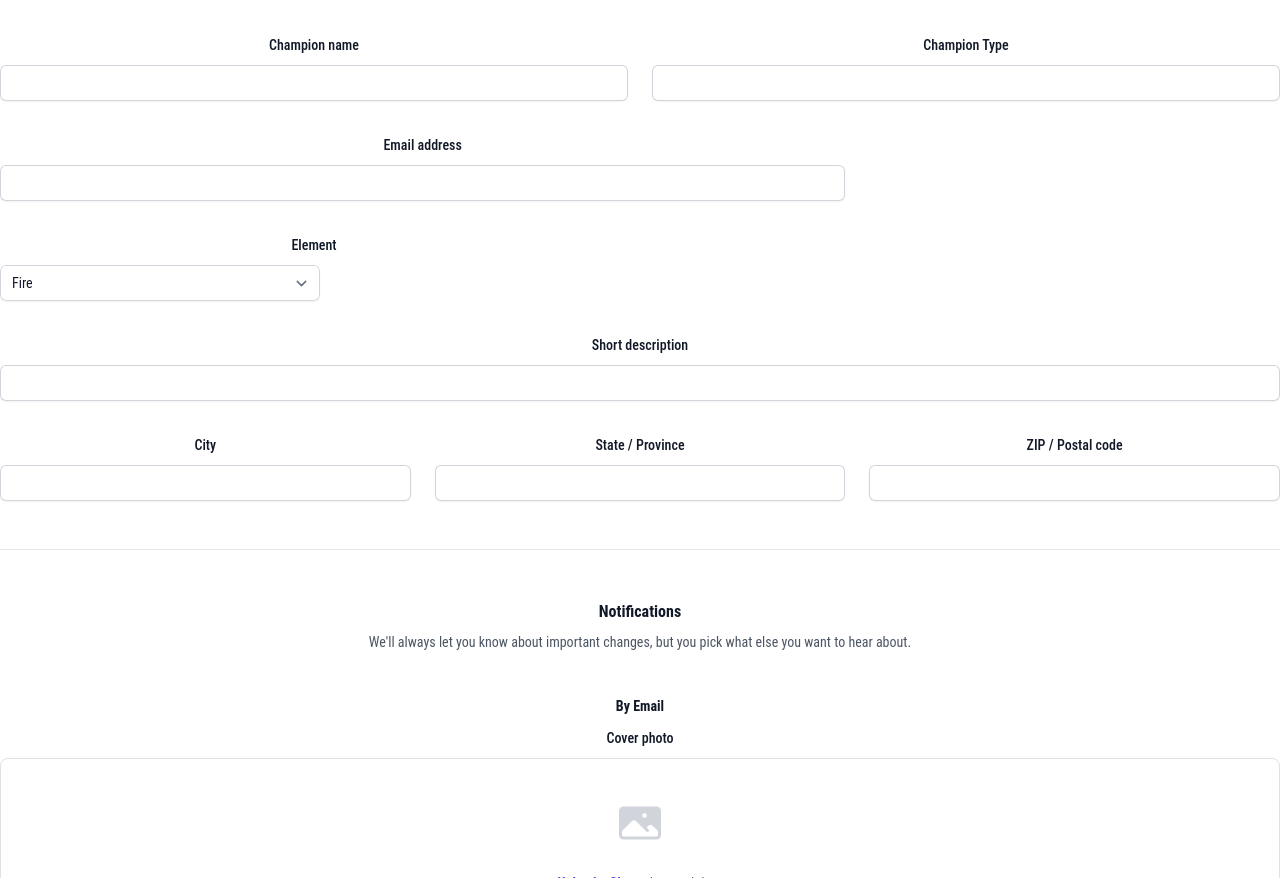
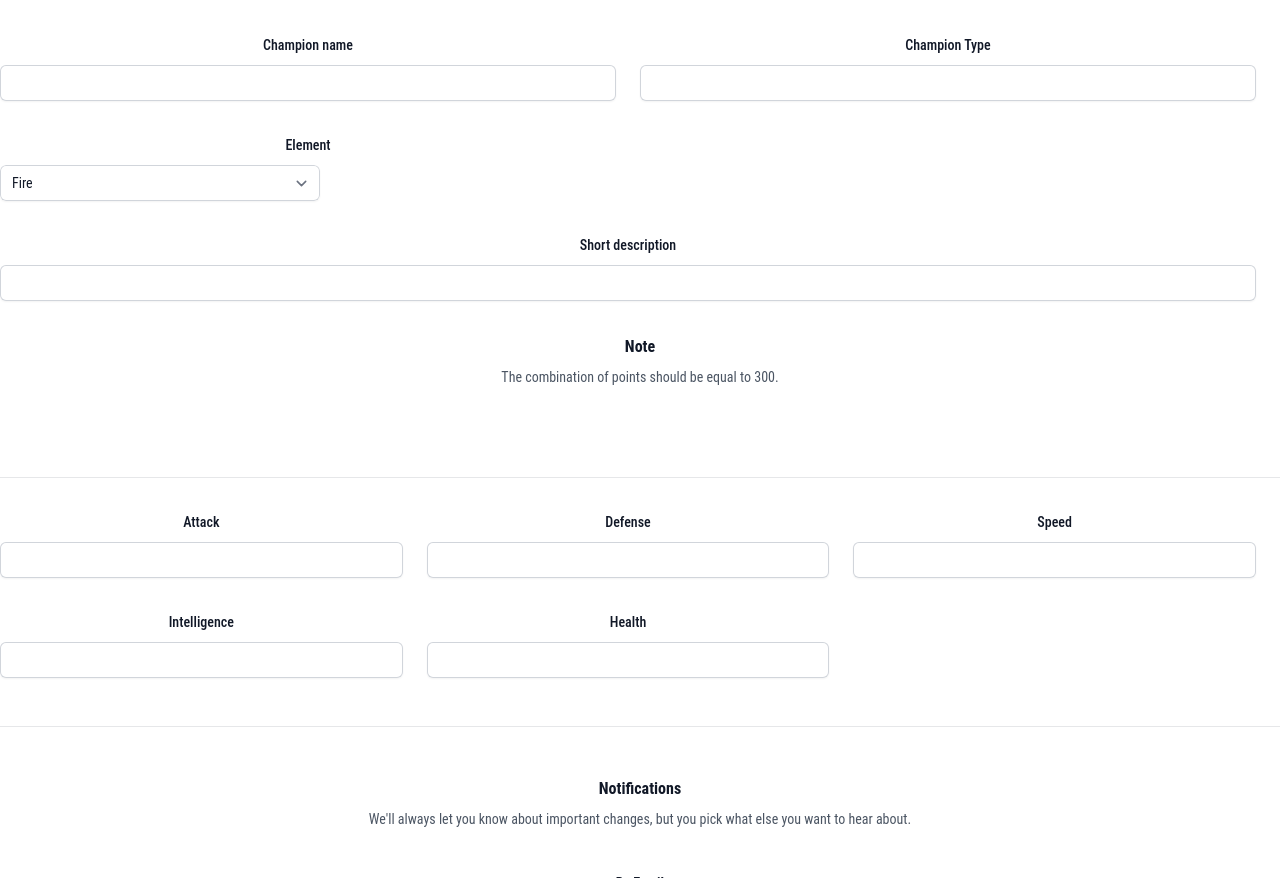
Before and after one commit to SimeonNedyalkov/Choose-Your-Figher-React, a React (Vite) app in the folder vite-project/: page /createChampion in a window 1280 px wide. Shown: the part 320-1198 px from the top of the page. Built offline with nearby package versions, Linux system fonts and the light colour scheme; no server answers.

Commit message:
form fix

```diff
--- a/vite-project/src/components/champions/CreateChampion.jsx
+++ b/vite-project/src/components/champions/CreateChampion.jsx
@@ -49,21 +49,6 @@ export default function CreateChampion() {
               </div>
             </div>
 
-            <div className="sm:col-span-4">
-              <label htmlFor="email" className="block text-sm font-medium leading-6 text-gray-900">
-                Email address
-              </label>
-              <div className="mt-2">
-                <input
-                  id="email"
-                  name="email"
-                  type="email"
-                  autoComplete="email"
-                  className="block w-full rounded-md border-0 py-1.5 text-gray-900 shadow-sm ring-1 ring-inset ring-gray-300 placeholder:text-gray-400 focus:ring-2 focus:ring-inset focus:ring-indigo-600 sm:text-sm sm:leading-6"
-                />
-              </div>
-            </div>
-
             <div className="sm:col-span-3">
               <label htmlFor="country" className="block text-sm font-medium leading-6 text-gray-900">
                 Element
@@ -97,10 +82,19 @@ export default function CreateChampion() {
                 />
               </div>
             </div>
+            <div className="sm:col-span-7 border-b border-gray-900/10 pb-12 flex justify-center flex-col">
+                <h2 className="text-base font-semibold leading-7 text-gray-900">Note</h2>
+                    <p className="mt-1 text-sm leading-6 text-gray-600">
+                        The combination of points should be equal to 300.
+                    </p>
+
+                <div className="mt-10 grid grid-cols-1 gap-x-6 gap-y-8 sm:grid-cols-6">
+                </div>
+            </div>
 
             <div className="sm:col-span-2 sm:col-start-1">
               <label htmlFor="city" className="block text-sm font-medium leading-6 text-gray-900">
-                City
+                Attack
               </label>
               <div className="mt-2">
                 <input
@@ -115,7 +109,7 @@ export default function CreateChampion() {
 
             <div className="sm:col-span-2">
               <label htmlFor="region" className="block text-sm font-medium leading-6 text-gray-900">
-                State / Province
+                Defense
               </label>
               <div className="mt-2">
                 <input
@@ -130,7 +124,35 @@ export default function CreateChampion() {
 
             <div className="sm:col-span-2">
               <label htmlFor="postal-code" className="block text-sm font-medium leading-6 text-gray-900">
-                ZIP / Postal code
+                Speed
+              </label>
+              <div className="mt-2">
+                <input
+                  id="postal-code"
+                  name="postal-code"
+                  type="text"
+                  autoComplete="postal-code"
+                  className="block w-full rounded-md border-0 py-1.5 text-gray-900 shadow-sm ring-1 ring-inset ring-gray-300 placeholder:text-gray-400 focus:ring-2 focus:ring-inset focus:ring-indigo-600 sm:text-sm sm:leading-6"
+                />
+              </div>
+            </div>
+            <div className="sm:col-span-2">
+              <label htmlFor="postal-code" className="block text-sm font-medium leading-6 text-gray-900">
+              Intelligence
+              </label>
+              <div className="mt-2">
+                <input
+                  id="postal-code"
+                  name="postal-code"
+                  type="text"
+                  autoComplete="postal-code"
+                  className="block w-full rounded-md border-0 py-1.5 text-gray-900 shadow-sm ring-1 ring-inset ring-gray-300 placeholder:text-gray-400 focus:ring-2 focus:ring-inset focus:ring-indigo-600 sm:text-sm sm:leading-6"
+                />
+              </div>
+            </div>
+            <div className="sm:col-span-2">
+              <label htmlFor="postal-code" className="block text-sm font-medium leading-6 text-gray-900">
+              Health
               </label>
               <div className="mt-2">
                 <input
```
Also changed, not shown: vite-project/images/create-champion/wp6316338.webp (added).
